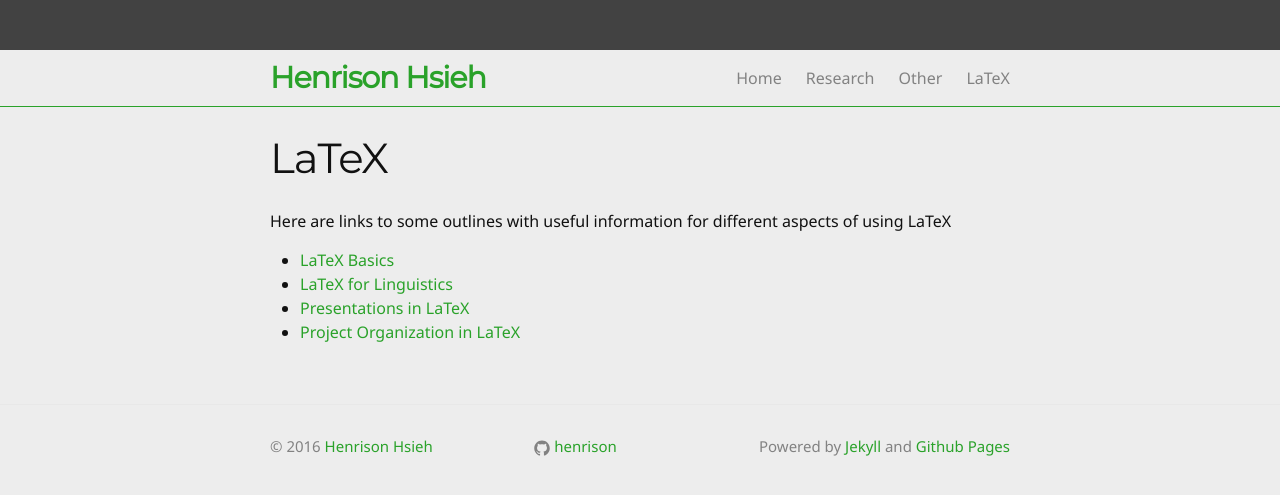
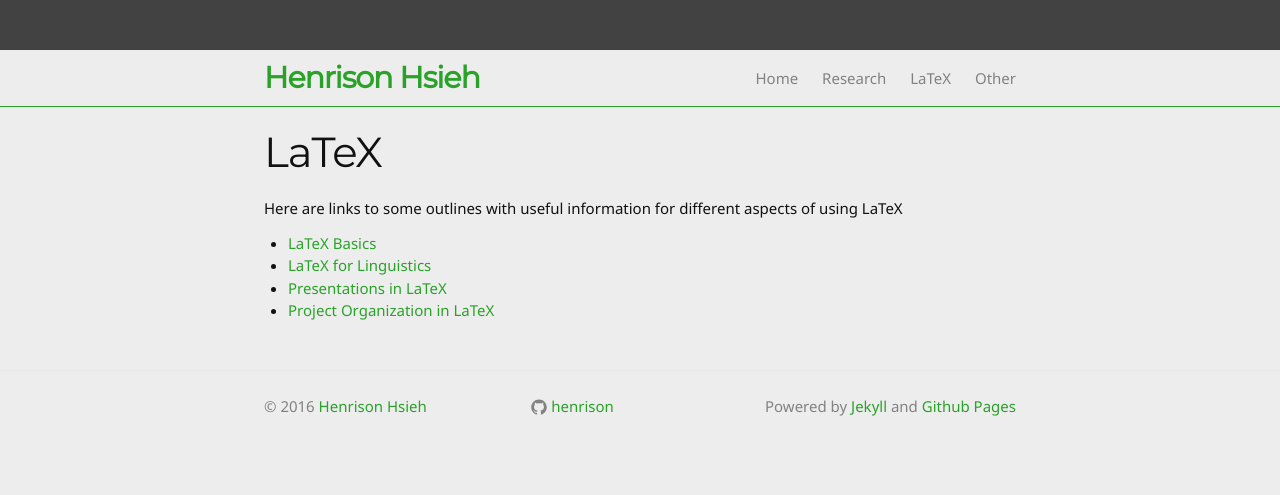
Before and after one commit to henrison/henrison.github.io, a Jekyll site: the page built from 8-latex.md, in a window 1280 px wide. Shown: the top 495 px of the page. Built offline with Jekyll 4.4.1, drawn with Linux system fonts in a browser that asks for light colours.

Commit message:
renamed latex page changed font size

```diff
--- a/css/main.scss
+++ b/css/main.scss
@@ -10,12 +10,12 @@
 $head-font-family: 'Montserrat', sans-serif;
 $ipa-font-family:  sans-serif;
 // $ipa-font-family:  $base-font-family;
-$base-font-size:   16px;
+$base-font-size:   15px;
 $small-font-size:  $base-font-size * 0.875;
 $base-line-height: 1.5;
 $base-font-weight: 100;
 
-$spacing-unit:     30px;
+$spacing-unit:     24px;
 
 $text-color:       #111;
 $background-color: #ededed;
```
Also changed, not shown: 8-latex.md (renamed from page-latex.md).
